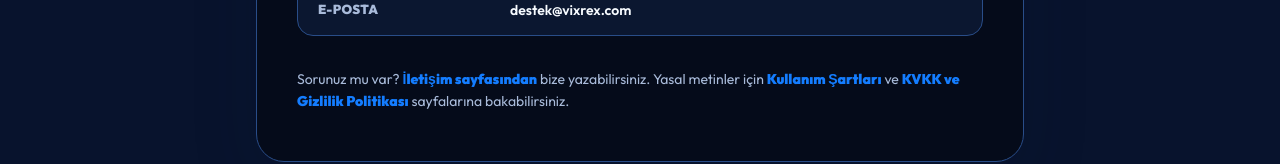
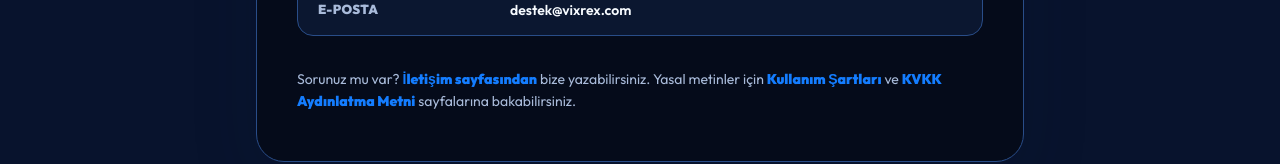
Before and after one commit to xpodiumyours/vixrex, a Next.js app in the folder public_web/: page /hakkimizda in a window 1280 px wide. Shown: the part 1259-1423 px from the top of the page. Built offline with nearby package versions, Linux system fonts and the light colour scheme; no server answers.

Commit message:
fix(kvkk-01): link Hakkimizda to active privacy notice

```diff
--- a/public_web/src/app/(site)/hakkimizda/page.tsx
+++ b/public_web/src/app/(site)/hakkimizda/page.tsx
@@ -134,8 +134,8 @@ export default function HakkimizdaPage() {
               Kullanım Şartları
             </Link>{" "}
             ve{" "}
-            <Link href="/privacy" className="font-black text-lp-primary hover:underline">
-              KVKK ve Gizlilik Politikası
+            <Link href="/legal/privacy" className="font-black text-lp-primary hover:underline">
+              KVKK Aydınlatma Metni
             </Link>{" "}
             sayfalarına bakabilirsiniz.
           </p>
```
